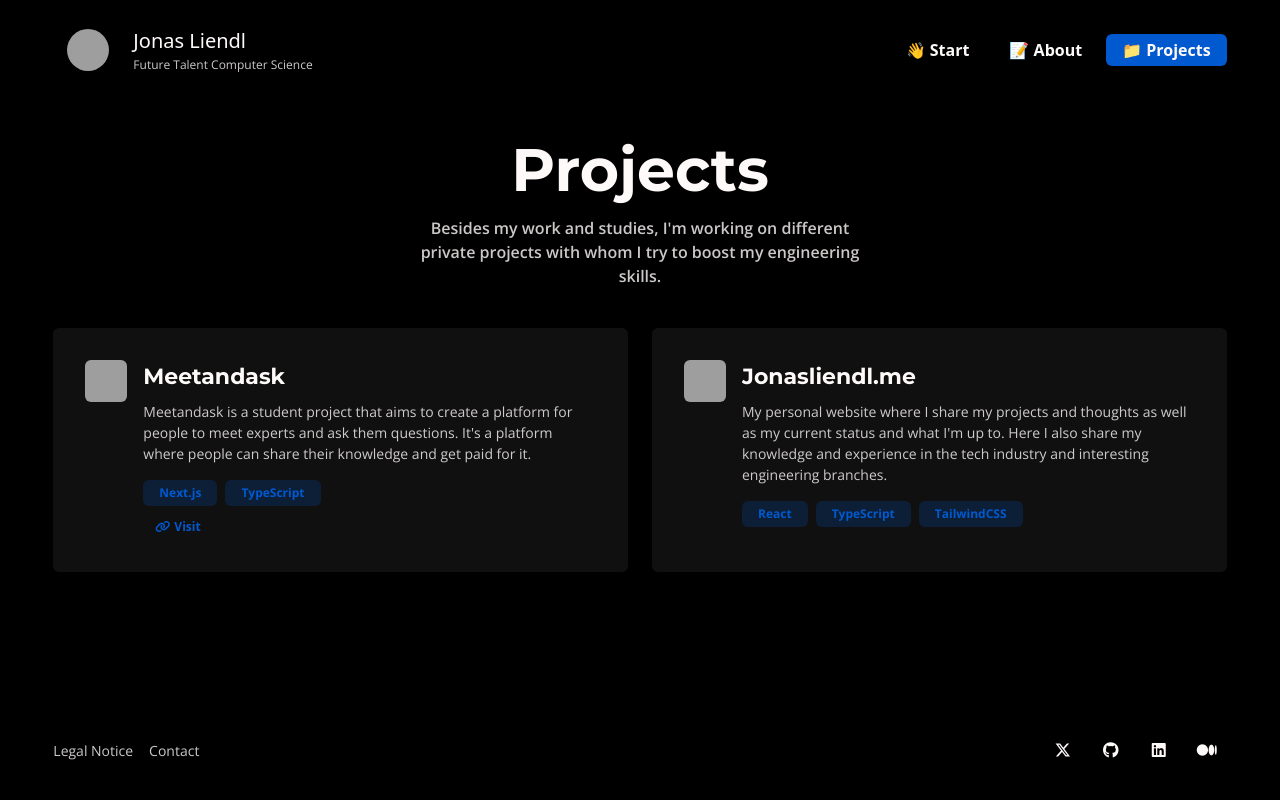
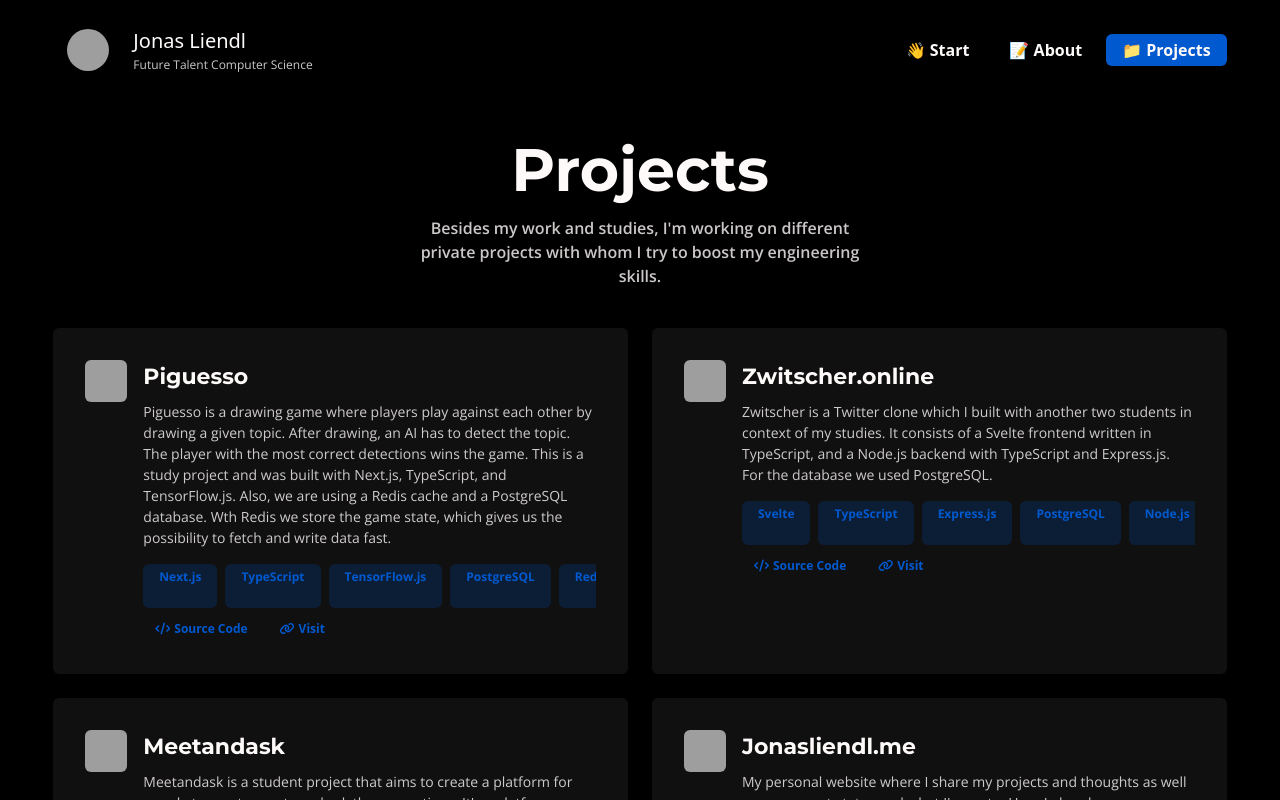
Before and after one commit to jonasliendl/personal-website, a React (Create React App) app: page /projects in a window 1280 px wide. Shown: the top 800 px of the page. Built offline with nearby package versions, Linux system fonts and the light colour scheme; grey boxes are pictures that could not be loaded.

Commit message:
added more projects and xing link

```diff
--- a/src/components/footer/Footer.tsx
+++ b/src/components/footer/Footer.tsx
@@ -8,13 +8,13 @@ export default function Footer() {
                 <div className="w-11/12 mx-auto flex flex-col md:flex-row items-center justify-around md:justify-between h-full">
                     <div className="flex flex-row gap-4">
                         <FooterItem link="/legal" text="Legal Notice"/>
-                        <FooterItem link="/contact" text="Contact" />
                     </div>
                     <div className="flex flex-row gap-2">
                         <SocialMediaLink link="https://x.com/jonasliendl" icon="x-twitter" />
                         <SocialMediaLink link="https://github.com/jonasliendl" icon="github" />
                         <SocialMediaLink link="https://www.linkedin.com/in/jonasliendl/" icon="linkedin" />
                         <SocialMediaLink link="https://medium.com/@jonasliendl" icon="medium" />
+                        <SocialMediaLink link="https://www.xing.com/profile/Jonas_Liendl" icon="xing" />
                     </div>
                 </div>
             </footer>
--- a/src/components/footer/SocialMediaLink.tsx
+++ b/src/components/footer/SocialMediaLink.tsx
@@ -1,6 +1,6 @@
 import { Link } from "react-router-dom";
 
-type SocialMediaIcon = "x-twitter" | "github" | "medium" | "linkedin";
+type SocialMediaIcon = "x-twitter" | "github" | "medium" | "linkedin" | "xing";
 
 interface SocialMediaLinkProps {
     link: string;
--- a/src/pages/Contact.tsx
+++ /dev/null
@@ -1,11 +0,0 @@
-export default function ContactPage() {
-    return (
-        <>
-            <div className="flex flex-col w-11/12 mx-auto">
-                <h1 className="text-snow font-montserrat font-bold text-[28px] text-center">
-                    Contact
-                </h1>
-            </div>
-        </>
-    );
-}
--- a/src/pages/Projects.tsx
+++ b/src/pages/Projects.tsx
@@ -4,6 +4,62 @@ import { LinkType, ProjectItem } from "../components/project/type";
 export default function Projects() {
 
     const projects: ProjectItem[] = [
+        {
+            title: "Piguesso",
+            description: "Piguesso is a drawing game where players play against each other by drawing a given topic. After drawing, an AI has to detect the topic. The player with the most correct detections wins the game. This is a study project and was built with Next.js, TypeScript, and TensorFlow.js. Also, we are using a Redis cache and a PostgreSQL database. Wth Redis we store the game state, which gives us the possibility to fetch and write data fast.",
+            links: [
+                {
+                    type: LinkType.SourceCode,
+                    url: "https://github.com/piguesso/piguesso-app",
+                },
+                {
+                    type: LinkType.Visit,
+                    url: "https://piguesso.com"
+                }
+            ],
+            tags: [
+                {name: "Next.js"},
+                {name: "TypeScript"},
+                {name: "TensorFlow.js"},
+                {name: "PostgreSQL"},
+                {name: "Redis"},
+                {name: "Tailwind CSS"},
+            ],
+        },
+        {
+            title: "Zwitscher.online",
+            description: "Zwitscher is a Twitter clone which I built with another two students in context of my studies. It consists of a Svelte frontend written in TypeScript, and a Node.js backend with TypeScript and Express.js. For the database we used PostgreSQL.",
+            links: [
+                {
+                    type: LinkType.SourceCode,
+                    url: "https://github.com/zwitscheronline"
+                },
+                {
+                    type: LinkType.Visit,
+                    url: "https://zwitscher.online"
+                }
+            ],
+            tags: [
+                {
+                    name: "Svelte",
+                },
+                {
+                    name: "TypeScript",
+                },
+                {
+                    name: "Express.js",
+                },
+                {
+                    name: "PostgreSQL",
+                },
+                {
+                    name: "Node.js"
+                },
+                {
+                    name: "Tailwind CSS"
+                }
+            ]
+        },
         {
             title: "Meetandask",
             description: "Meetandask is a student project that aims to create a platform for people to meet experts and ask them questions. It's a platform where people can share their knowledge and get paid for it.",
--- a/src/routes.tsx
+++ b/src/routes.tsx
@@ -4,7 +4,6 @@ import Legal from "./pages/Legal";
 import Projects from "./pages/Projects";
 import NotFound from "./pages/404";
 import About from "./pages/About";
-import ContactPage from "./pages/Contact";
 
 export default function Router() {
   return (
@@ -14,7 +13,6 @@ export default function Router() {
       <Route path="/legal" element={<Legal />} />
       <Route path="/projects" element={<Projects />} />
       <Route path="/about" element={<About/>} />
-      <Route path="/contact" element={<ContactPage/>} />
     </Routes>
   );
 }
```
